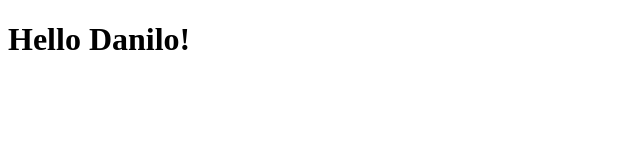
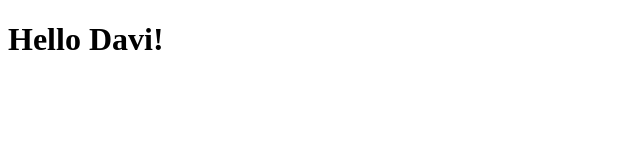
Before and after one commit to KrishnerRamos/kikiramo, a plain HTML site: page index.html in a window 1280 px wide. Shown: the full height of the page, 0-640 px from the left. Drawn offline with Linux system fonts and the light colour scheme.

Commit message:
Update index.html

```diff
--- a/index.html
+++ b/index.html
@@ -1,9 +1,9 @@
 <!DOCTYPE html>
 <html>
 <head>
-    <title>Hello Danilo!</title>
+    <title>Hello Davi!</title>
 </head>
 <body>
-    <h1>Hello Danilo!</h1>
+    <h1>Hello Davi!</h1>
 </body>
 </html>
```
